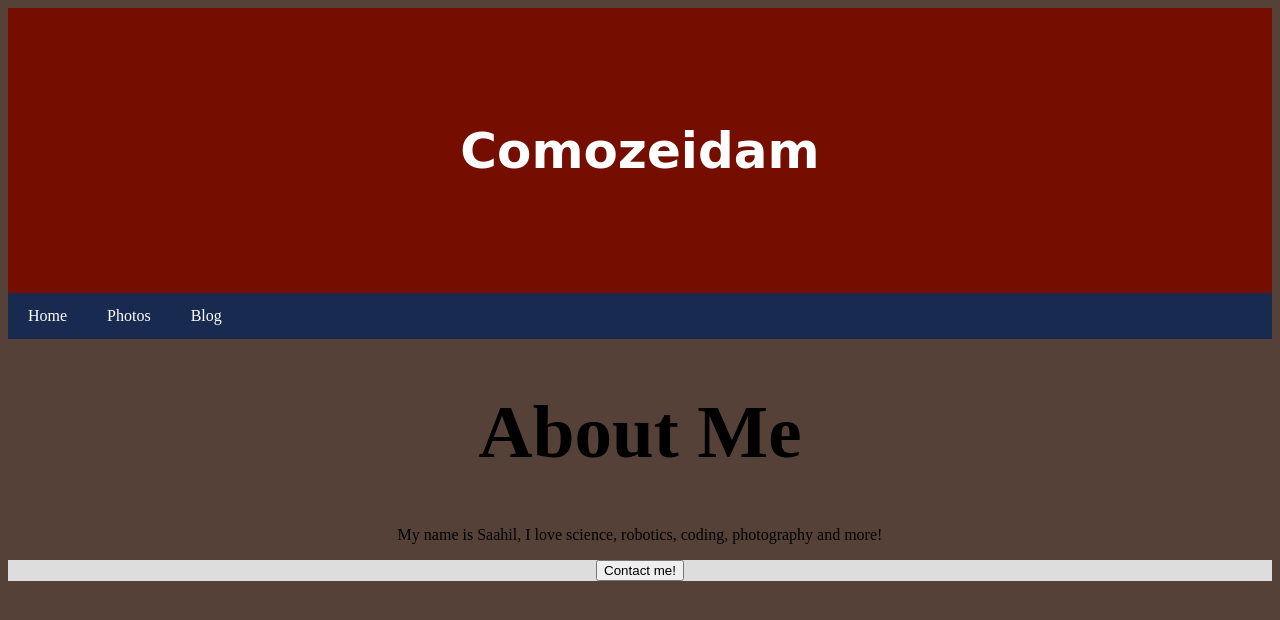
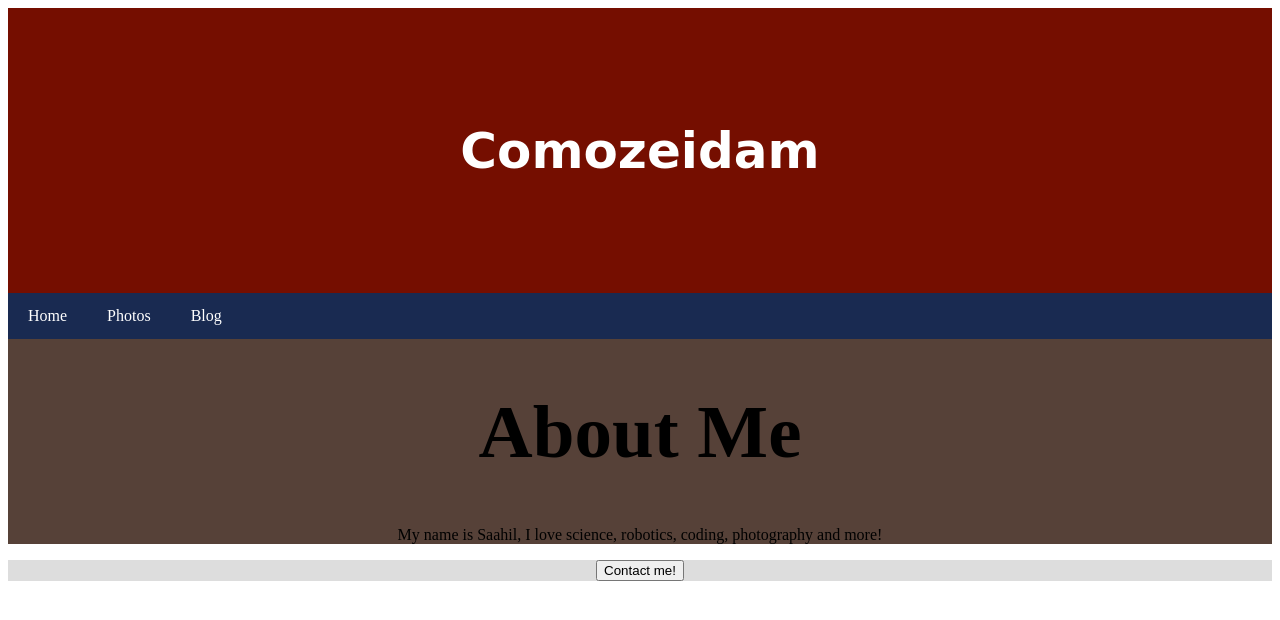
Before and after one commit to Comozeidam/Comozeidam.github.io, a plain HTML site: page About.html in a window 1280 px wide. Drawn offline with Linux system fonts and the light colour scheme.

Commit message:
Fixed Issue

```diff
--- a/About.html
+++ b/About.html
@@ -10,13 +10,13 @@
 
 </head>
 
-<body class="color6">
+<body >
 	<header class="   color4">
 		<h1>Comozeidam</h1>
 
 	</header>
 
-
+	<div class="color6">
 	<nav class=" color3">
 		<a href="index.html">Home</a>
 
@@ -29,6 +29,7 @@
 		<p class="mainText center">My name is Saahil, I love science, robotics, coding, photography and more! </p>
 
 	</main>
+</div>
 	<footer class="contact">
 
 		<button> <a href="https://docs.google.com/forms/d/e/1FAIpQLScHiNlMOwX-w0EEYGP4rUNH5adxnVXz8opEIeehV9JZSWsK5Q/viewform?embedded=true"> Contact me!</a></button>
```
